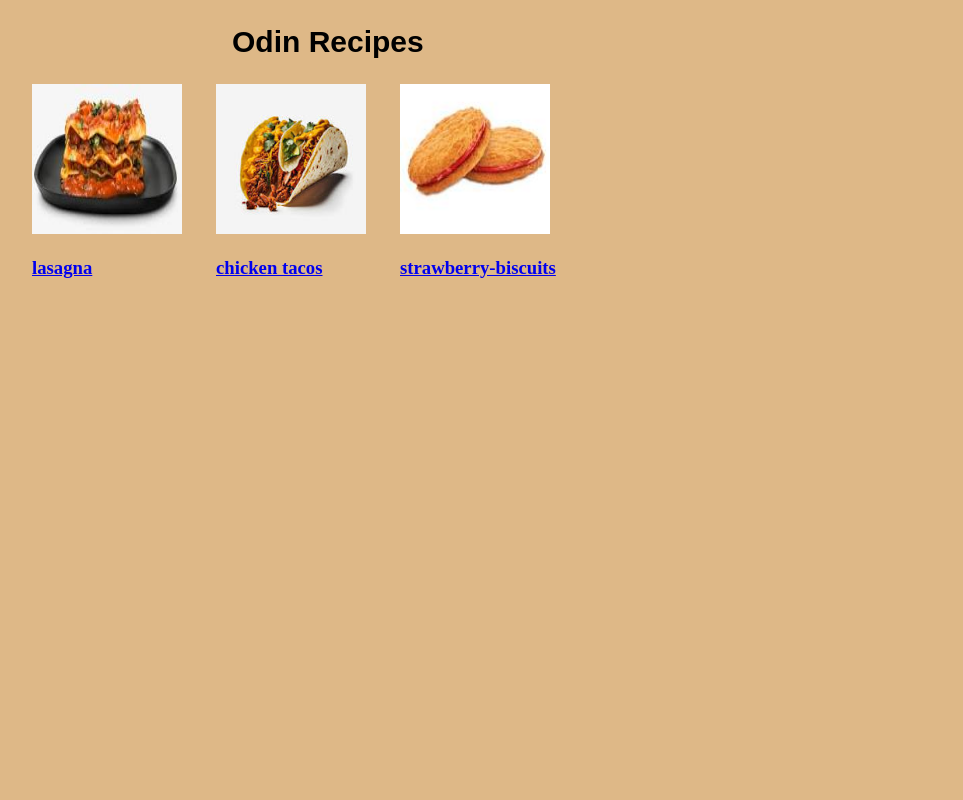
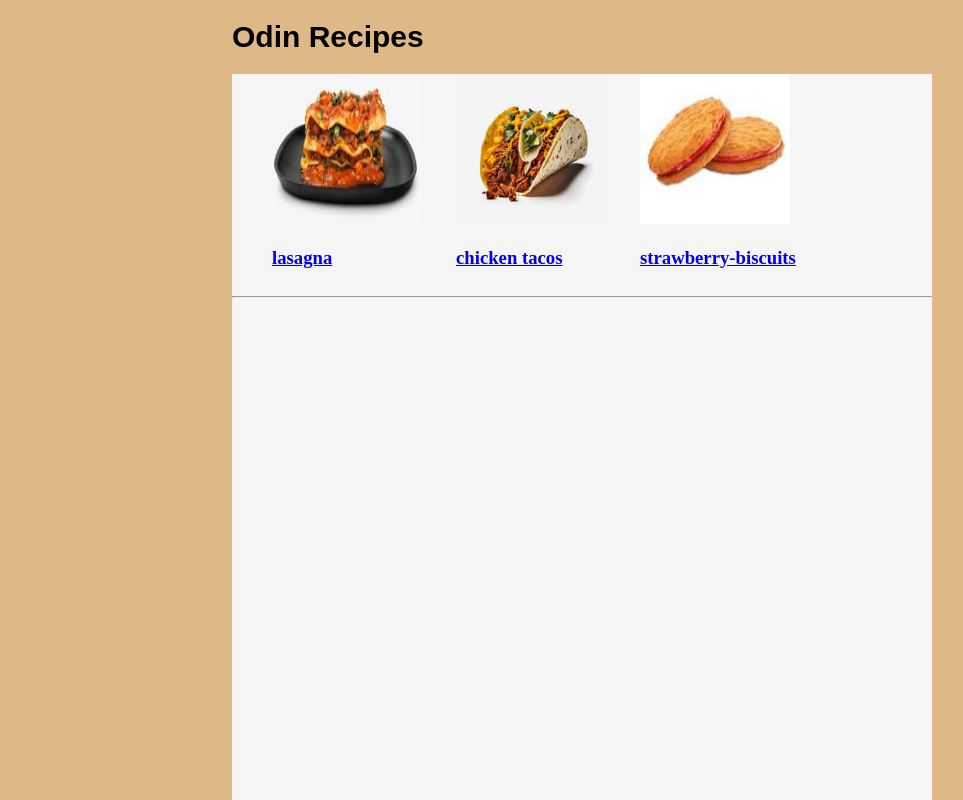
Before and after one commit to fevies/odin-recipes, a plain HTML site: page index.html in a window 1280 px wide. Shown: the top 800 px of the page, without its empty margins (16-979 px from the left). Drawn offline with Linux system fonts and the light colour scheme.

```diff
--- a/index.html
+++ b/index.html
@@ -7,8 +7,16 @@
     <link rel="stylesheet" href="main.css">
 </head>
 <body>
-    <section>
-    <h1 class="recipe">Odin Recipes</h1>
+    <header >
+        <h1 class="recipe">Odin Recipes</h1>
+    </header>
+    <section style="display: block;
+    margin-left: 240px;
+    margin-right:240px;
+    height: 900px;
+    width: 700px;
+    background-color: whitesmoke;">
+
     <ul>
 
             <li>
@@ -31,7 +39,9 @@
 
 
     </ul>
+    <hr>
 </section>
+
 
 
 </body>
```
